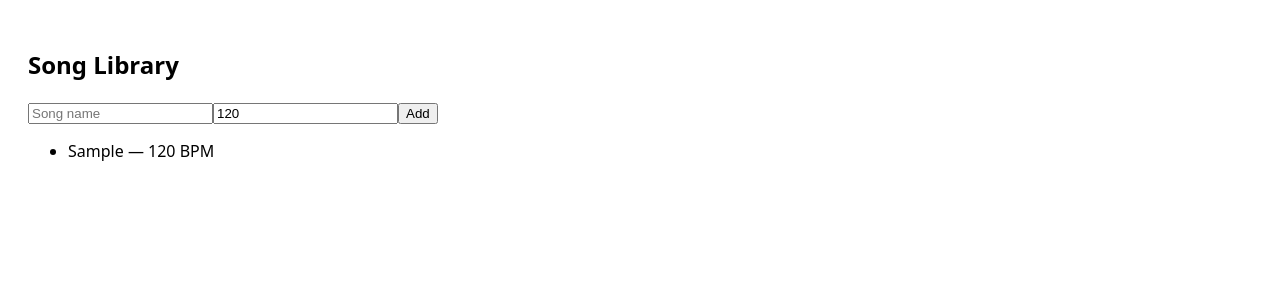
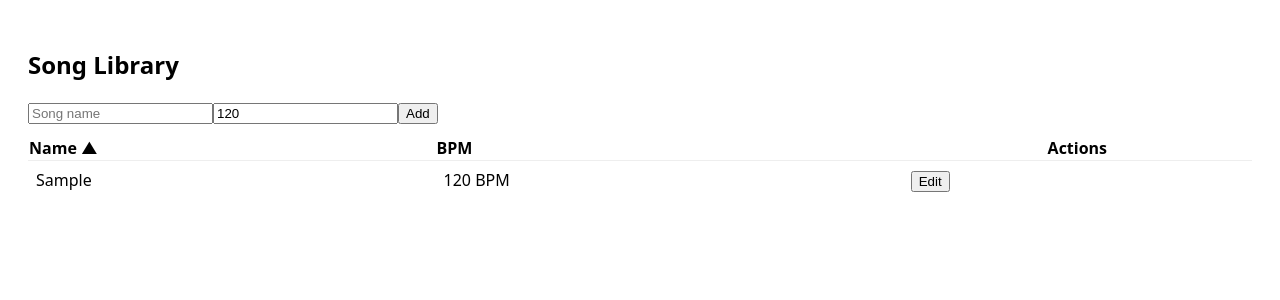
Before and after one commit to DickMarjanovic/nextjs-music-pwa, a Next.js app: page /modes/library in a window 1280 px wide. Both pictures are taken after typing "Sample" into the empty fields and a click on the button "Add". Shown: the top 300 px of the page. Built offline with nearby package versions, Linux system fonts and the light colour scheme.

Commit message:
feat: make song list editable

```diff
--- a/app/modes/library/page.tsx
+++ b/app/modes/library/page.tsx
@@ -5,13 +5,38 @@ import useStore from '../../../src/stores/useStore'
 export default function LibraryPage() {
   const songs = useStore((s) => s.songs)
   const addSong = useStore((s) => s.addSong)
+  const updateSong = useStore((s) => s.updateSong)
   const [name, setName] = useState('')
   const [bpm, setBpm] = useState(120)
+  const [sortBy, setSortBy] = useState<'name'|'bpm'>('name')
+  const [sortDir, setSortDir] = useState<'asc'|'desc'>('asc')
+  const [editingId, setEditingId] = useState<string | null>(null)
+  const [editName, setEditName] = useState('')
+  const [editBpm, setEditBpm] = useState<number>(120)
 
   useEffect(()=>{
     // load persisted songs
     useStore.getState().load()
   },[])
+
+  function toggleSort(column: 'name'|'bpm'){
+    if(sortBy === column) setSortDir(d => d === 'asc' ? 'desc' : 'asc')
+    else { setSortBy(column); setSortDir('asc') }
+  }
+
+  const sorted = [...songs].sort((a,b)=>{
+    if(sortBy === 'name'){
+      const res = a.name.localeCompare(b.name)
+      return sortDir === 'asc' ? res : -res
+    }
+    const res = a.bpm - b.bpm
+    return sortDir === 'asc' ? res : -res
+  })
+
+  async function handleSave(id: string){
+    await updateSong(id, { name: editName, bpm: editBpm })
+    setEditingId(null)
+  }
 
   return (
     <div>
@@ -19,11 +44,48 @@ export default function LibraryPage() {
       <div>
         <input placeholder="Song name" value={name} onChange={(e)=>setName(e.target.value)} />
         <input type="number" value={bpm} onChange={(e)=>setBpm(Number(e.target.value))} />
-        <button onClick={()=>{ addSong({ id: Date.now().toString(), name, bpm }); setName('') }}>Add</button>
+        <button onClick={()=>{ if(!name) return; addSong({ id: Date.now().toString(), name, bpm }); setName('') }}>Add</button>
       </div>
-      <ul>
-        {songs.map(s => <li key={s.id}>{s.name} — {s.bpm} BPM</li>)}
-      </ul>
+
+      <table style={{width: '100%', borderCollapse: 'collapse', marginTop: 12}}>
+        <thead>
+          <tr>
+            <th style={{textAlign:'left', cursor:'pointer'}} onClick={()=>toggleSort('name')}>Name {sortBy==='name'? (sortDir==='asc'? '▲':'▼') : ''}</th>
+            <th style={{textAlign:'left', cursor:'pointer'}} onClick={()=>toggleSort('bpm')}>BPM {sortBy==='bpm'? (sortDir==='asc'? '▲':'▼') : ''}</th>
+            <th>Actions</th>
+          </tr>
+        </thead>
+        <tbody>
+          {sorted.map(s => (
+            <tr key={s.id} style={{borderTop: '1px solid #eee'}}>
+              <td style={{padding: '8px'}}>
+                {editingId === s.id ? (
+                  <input value={editName} onChange={(e)=>setEditName(e.target.value)} />
+                ) : (
+                  s.name
+                )}
+              </td>
+              <td style={{padding: '8px'}}>
+                {editingId === s.id ? (
+                  <input type="number" value={editBpm} onChange={(e)=>setEditBpm(Number(e.target.value))} />
+                ) : (
+                  `${s.bpm} BPM`
+                )}
+              </td>
+              <td style={{padding: '8px'}}>
+                {editingId === s.id ? (
+                  <>
+                    <button onClick={()=>handleSave(s.id)}>Save</button>
+                    <button onClick={()=>setEditingId(null)}>Cancel</button>
+                  </>
+                ) : (
+                  <button onClick={()=>{ setEditingId(s.id); setEditName(s.name); setEditBpm(s.bpm) }}>Edit</button>
+                )}
+              </td>
+            </tr>
+          ))}
+        </tbody>
+      </table>
     </div>
   )
 }
--- a/src/stores/useStore.ts
+++ b/src/stores/useStore.ts
@@ -6,6 +6,7 @@ type Song = { id: string; name: string; bpm: number }
 type State = {
   songs: Song[]
   addSong: (song: Song) => void
+  updateSong: (id: string, patch: Partial<Song>) => Promise<void>
   load: () => Promise<void>
 }
 
@@ -42,6 +43,21 @@ const useStore = create<State>((set, get) => ({
       // ignore if sync service not available yet
     }
   },
+  updateSong: async (id, patch) => {
+    set((s) => ({ songs: s.songs.map((song) => song.id === id ? { ...song, ...patch } : song) }))
+    const db = await getDB()
+    const updated = (get().songs.find((s) => s.id === id) as Song | undefined)
+    if (updated) await db.put('songs', updated)
+    try {
+      // sync to cloud if available
+      // @ts-ignore
+      const { syncSongsToCloud } = await import('../services/syncService')
+      const all = get().songs
+      syncSongsToCloud(all).catch(() => {})
+    } catch (e) {
+      // ignore
+    }
+  },
   load: async () => {
     const db = await getDB()
     const all = await db.getAll('songs')
```
Also changed, not shown: public/sw.js.
